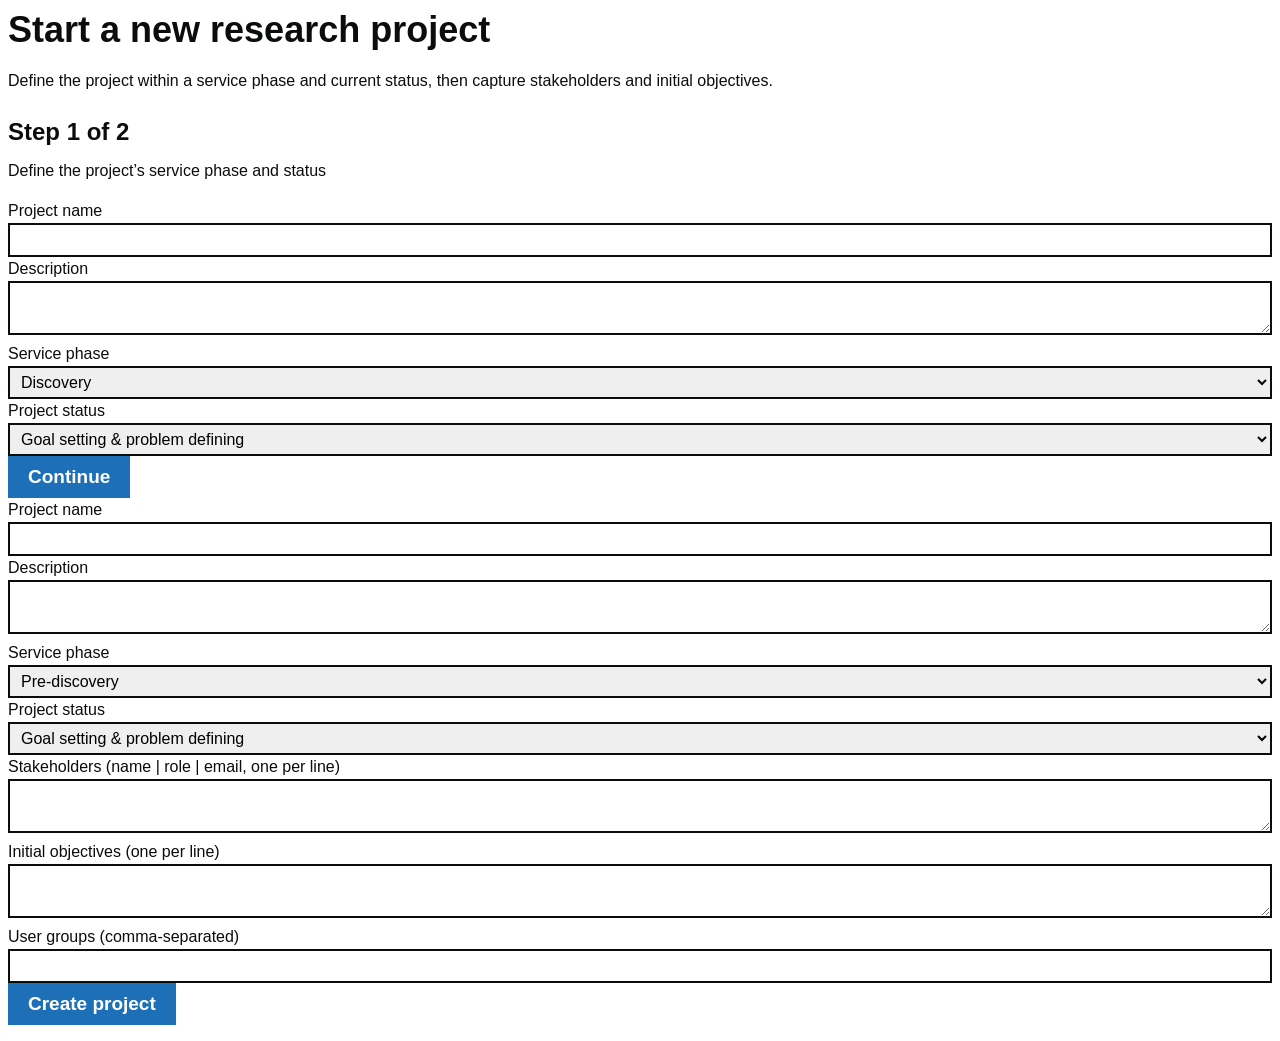
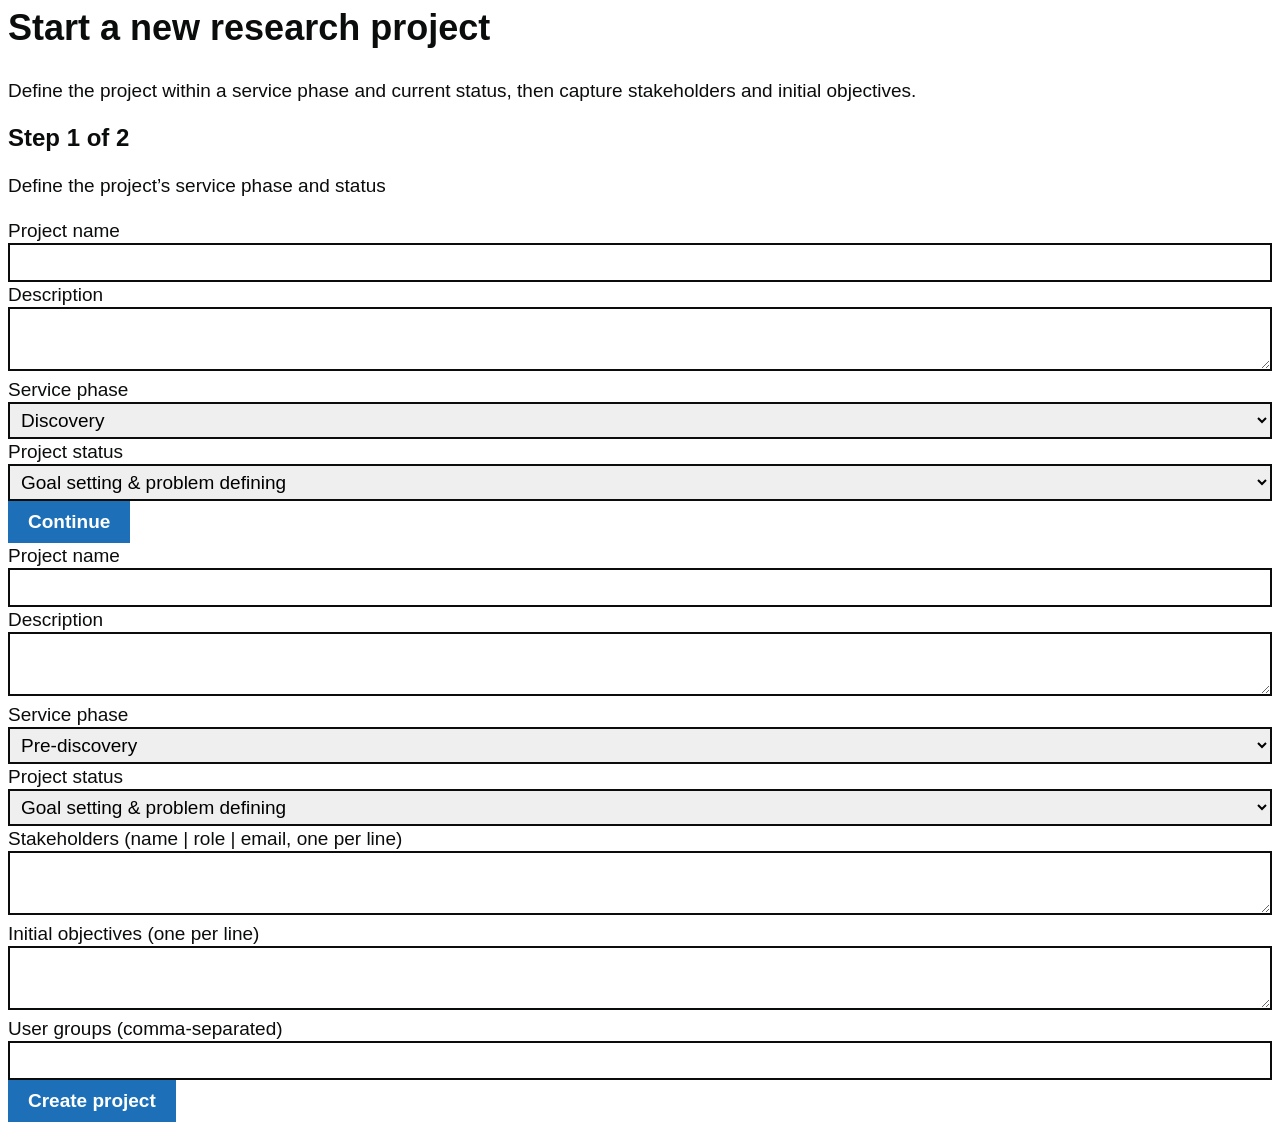

Align GOV.UK typography with responsive scale

--- a/public/css/govuk/govuk-typography.css
+++ b/public/css/govuk/govuk-typography.css
@@ -3,7 +3,7 @@
 body {
 	font-family: "GDS Transport", Arial, sans-serif;
 	font-size: 16px;
-	line-height: 1.5;
+	line-height: 1.25;
 	color: #0b0c0c;
 	-webkit-font-smoothing: antialiased;
 	}
@@ -14,43 +14,57 @@ h3,
 h4,
 h5,
 h6 {
+	margin-top: 0;
 	font-weight: 700;
-	margin-top: 1em;
-	margin-bottom: 0.5em;
 	}
 
 h1,
 .govuk-heading-xl {
-	font-size: 48px;
-	line-height: 1.15;
-	margin-bottom: 0.5em;
+	margin-bottom: 30px;
+	font-size: 32px;
+	line-height: 1.09375;
 	}
 
 h2,
 .govuk-heading-l {
-	font-size: 36px;
-	line-height: 1.2;
-	margin-bottom: 0.5em;
+	margin-bottom: 20px;
+	font-size: 27px;
+	line-height: 1.11111;
 	}
 
 h3,
 .govuk-heading-m {
+	margin-bottom: 15px;
 	font-size: 24px;
-	line-height: 1.25;
-	margin-bottom: 0.5em;
+	line-height: 1.04167;
 	}
 
 h4,
 .govuk-heading-s {
+	margin-bottom: 15px;
 	font-size: 19px;
-	line-height: 1.3;
-	margin-bottom: 0.5em;
+	line-height: 1.31579;
 	}
 
 p,
 .govuk-body {
+	margin: 0 0 15px;
 	font-size: 16px;
-	margin: 0 0 1em 0;
+	line-height: 1.25;
+	}
+
+.govuk-body-l {
+	margin: 0 0 20px;
+	font-size: 19px;
+	line-height: 1.31579;
+	}
+
+.govuk-caption-l {
+	display: block;
+	margin-bottom: 5px;
+	color: #505a5f;
+	font-size: 19px;
+	line-height: 1.31579;
 	}
 
 a,
@@ -70,29 +84,30 @@ a:visited,
 	}
 
 .govuk-hint {
-	font-size: 14px;
+	font-size: 16px;
+	line-height: 1.25;
 	color: #505a5f;
 	}
 
 .govuk-input,
 textarea,
 select {
+	box-sizing: border-box;
+	width: 100%;
+	padding: 5px 7px;
+	border: 2px solid #0b0c0c;
 	font-family: inherit;
 	font-size: 16px;
 	line-height: 1.25;
-	border: 2px solid #0b0c0c;
-	padding: 5px 7px;
-	width: 100%;
-	box-sizing: border-box;
 	}
 
 .govuk-button {
-	background-color: #1d70b8;
-	border: none;
-	color: white;
-	font-weight: 700;
-	font-size: 19px;
 	padding: 10px 20px;
+	border: none;
+	background-color: #1d70b8;
+	color: white;
+	font-size: 19px;
+	font-weight: 700;
 	cursor: pointer;
 	}
 
@@ -104,3 +119,66 @@ select {
 	outline: 3px solid #ffbf47;
 	outline-offset: 0;
 	}
+
+@media (min-width: 641px) {
+	body {
+		font-size: 19px;
+		line-height: 1.31579;
+		}
+
+	h1,
+	.govuk-heading-xl {
+		margin-bottom: 50px;
+		font-size: 48px;
+		line-height: 1.04167;
+		}
+
+	h2,
+	.govuk-heading-l {
+		margin-bottom: 30px;
+		font-size: 36px;
+		line-height: 1.11111;
+		}
+
+	h3,
+	.govuk-heading-m {
+		margin-bottom: 20px;
+		font-size: 24px;
+		line-height: 1.25;
+		}
+
+	h4,
+	.govuk-heading-s {
+		margin-bottom: 20px;
+		font-size: 19px;
+		line-height: 1.31579;
+		}
+
+	p,
+	.govuk-body {
+		margin-bottom: 20px;
+		font-size: 19px;
+		line-height: 1.31579;
+		}
+
+	.govuk-body-l {
+		margin-bottom: 30px;
+		font-size: 24px;
+		line-height: 1.25;
+		}
+
+	.govuk-caption-l {
+		font-size: 27px;
+		line-height: 1.11111;
+		}
+
+	.govuk-hint,
+	.govuk-input,
+	textarea,
+	select {
+		font-size: 19px;
+		line-height: 1.31579;
+		}
+	}
+
+/* transparency begins in the cascade */
